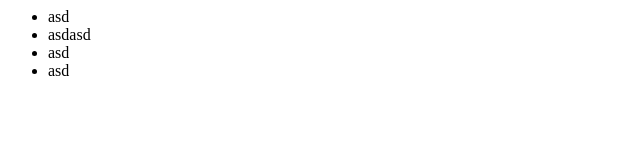
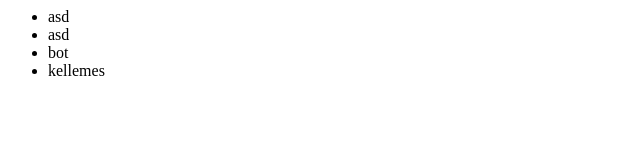
Before and after one commit to szintenzoltan/test1, a plain HTML site: page index.html in a window 1280 px wide. Shown: the full height of the page, 0-640 px from the left. Drawn offline with Linux system fonts and the light colour scheme.

Commit message:
commit index.html

```diff
--- a/index.html
+++ b/index.html
@@ -2,9 +2,9 @@
   <body>
     <ul>
       <li>asd</li>
-      <li>asdasd</li>
       <li>asd</li>
-      <li>asd</li>
+      <li>bot</li>
+      <li>kellemes</li>
     </ul>
   </body>
 </html>
```
